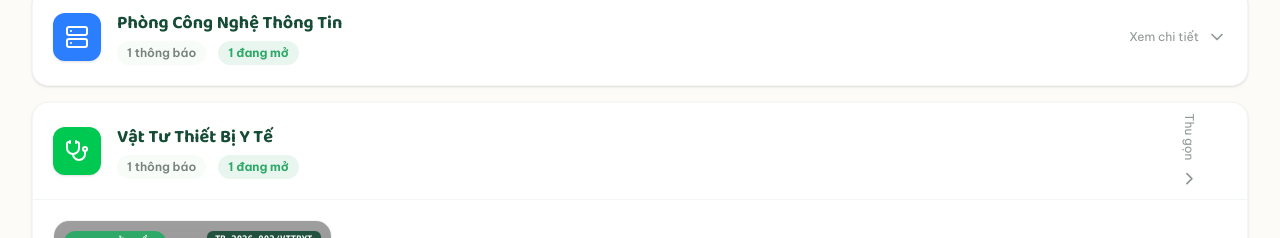
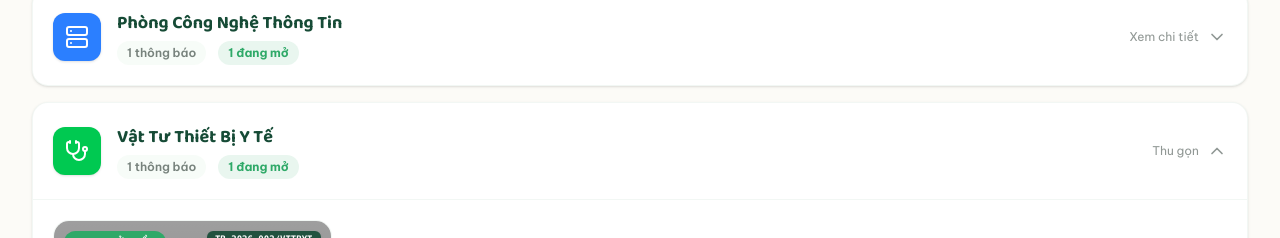
Before and after one commit to Sangit91/App-Website-BV, a React (Vite) app: page /thong-tin-thau in a window 1280 px wide. Shown: the part 412-650 px from the top of the page. Built offline with nearby package versions, Linux system fonts and the light colour scheme; grey boxes are pictures that could not be loaded.

Commit message:
fix: use 360 degree rotation for department toggle icon

```diff
--- a/src/pages/ThongTinThauPage.tsx
+++ b/src/pages/ThongTinThauPage.tsx
@@ -211,7 +211,7 @@ export default function ThongTinThauPage() {
                       </div>
                       {hasTenders ? (
                         <motion.div
-                          animate={{ rotate: isExpanded ? 90 : 0 }}
+                          animate={{ rotate: isExpanded ? 360 : 0 }}
                           transition={{ duration: 0.3 }}
                           className="flex items-center gap-2 text-ink/50"
                         >
```
Also changed, not shown: 1 other file (tests, documents, lock files or other folders).
